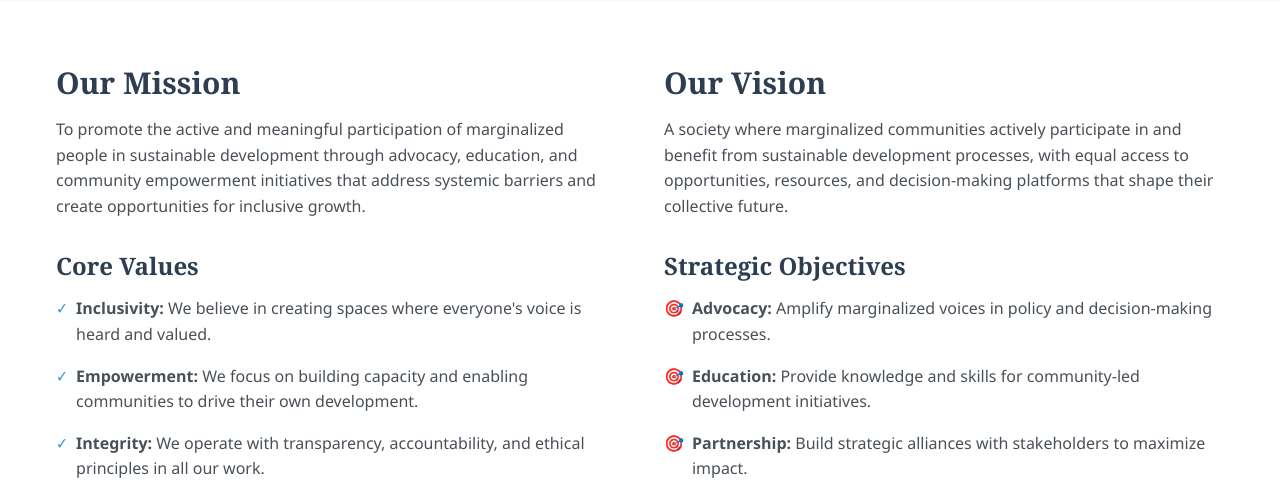
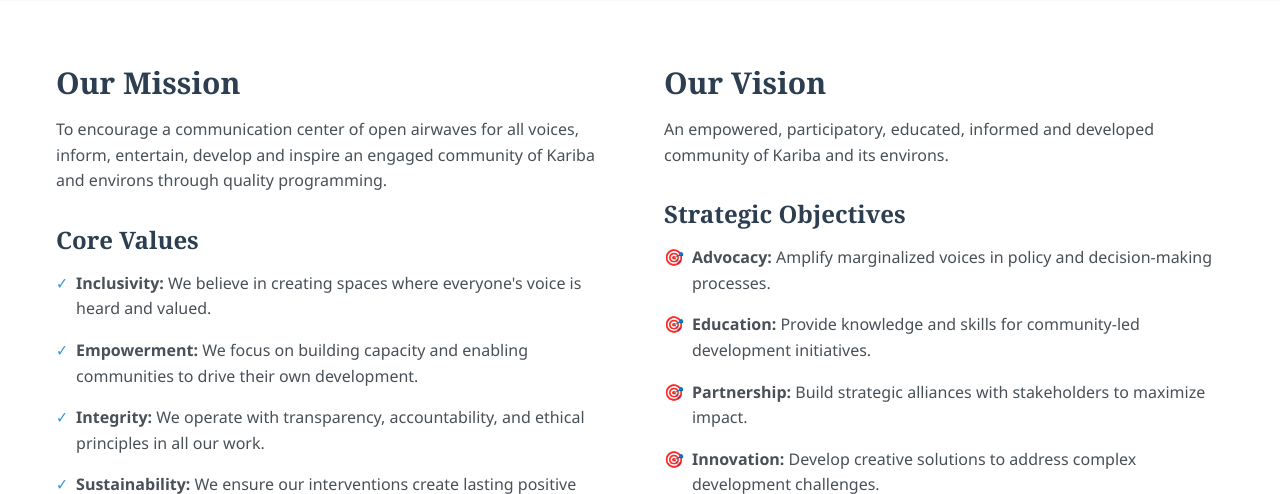
Before and after one commit to yolandasawona-star/patsaka-trust, a PHP site: page /about.php in a window 1280 px wide. Shown: the part 918-1412 px from the top of the page. Run offline with PHP 8.4, Linux system fonts and the light colour scheme.

Commit message:
yolandasawona-star changed the mission and vision text

```diff
--- a/about.php
+++ b/about.php
@@ -46,7 +46,7 @@ require_once 'includes/header.php';
         <div class="mission-vision-grid" style="display: grid; grid-template-columns: repeat(auto-fit, minmax(300px, 1fr)); gap: 3rem;">
             <div class="mission-section">
                 <h2>Our Mission</h2>
-                <p>To promote the active and meaningful participation of marginalized people in sustainable development through advocacy, education, and community empowerment initiatives that address systemic barriers and create opportunities for inclusive growth.</p>
+                <p>To encourage a communication center of open airwaves for all voices, inform, entertain, develop and inspire an engaged community of Kariba and environs through quality programming.</p>
 
                 <h3 style="margin-top: 2rem;">Core Values</h3>
                 <ul style="list-style: none; padding: 0;">
@@ -79,7 +79,7 @@ require_once 'includes/header.php';
 
             <div class="vision-section">
                 <h2>Our Vision</h2>
-                <p>A society where marginalized communities actively participate in and benefit from sustainable development processes, with equal access to opportunities, resources, and decision-making platforms that shape their collective future.</p>
+                <p>An empowered, participatory, educated, informed and developed community of Kariba and its environs.</p>
 
                 <h3 style="margin-top: 2rem;">Strategic Objectives</h3>
                 <ul style="list-style: none; padding: 0;">
```
